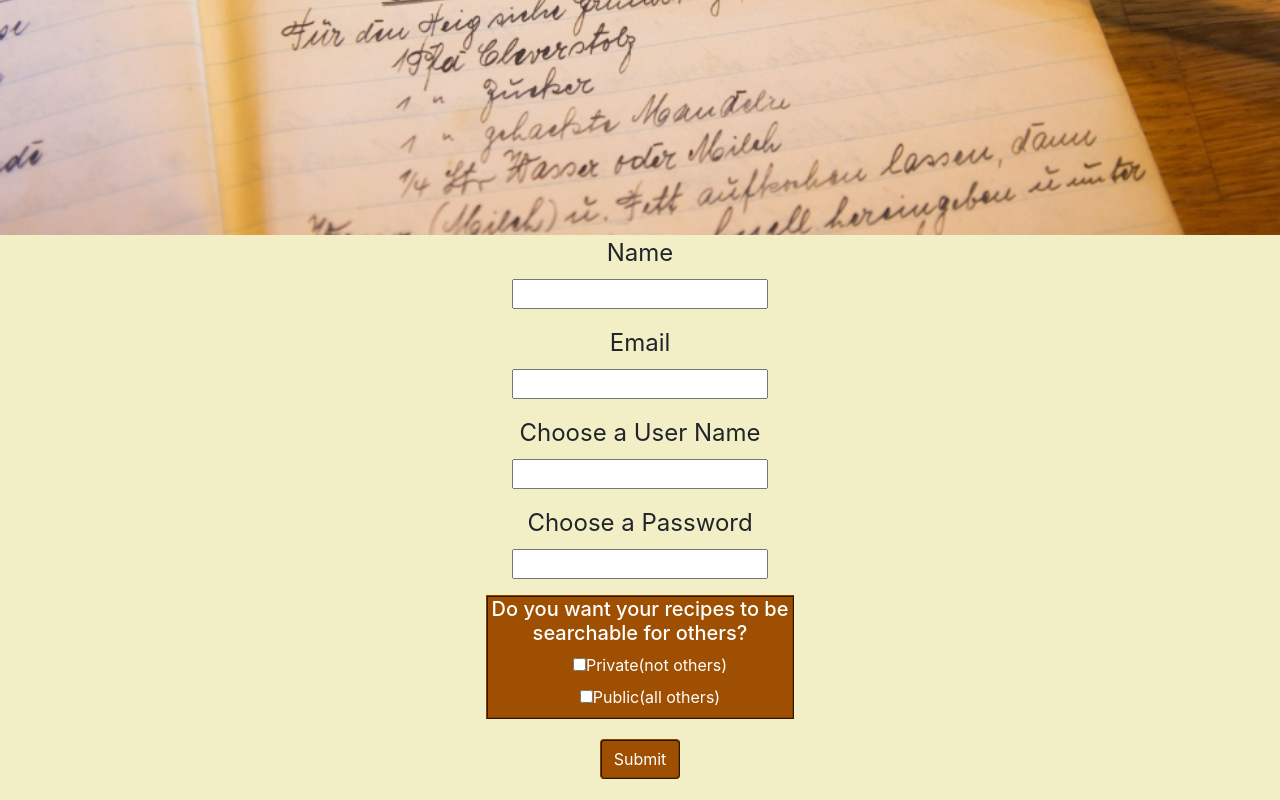
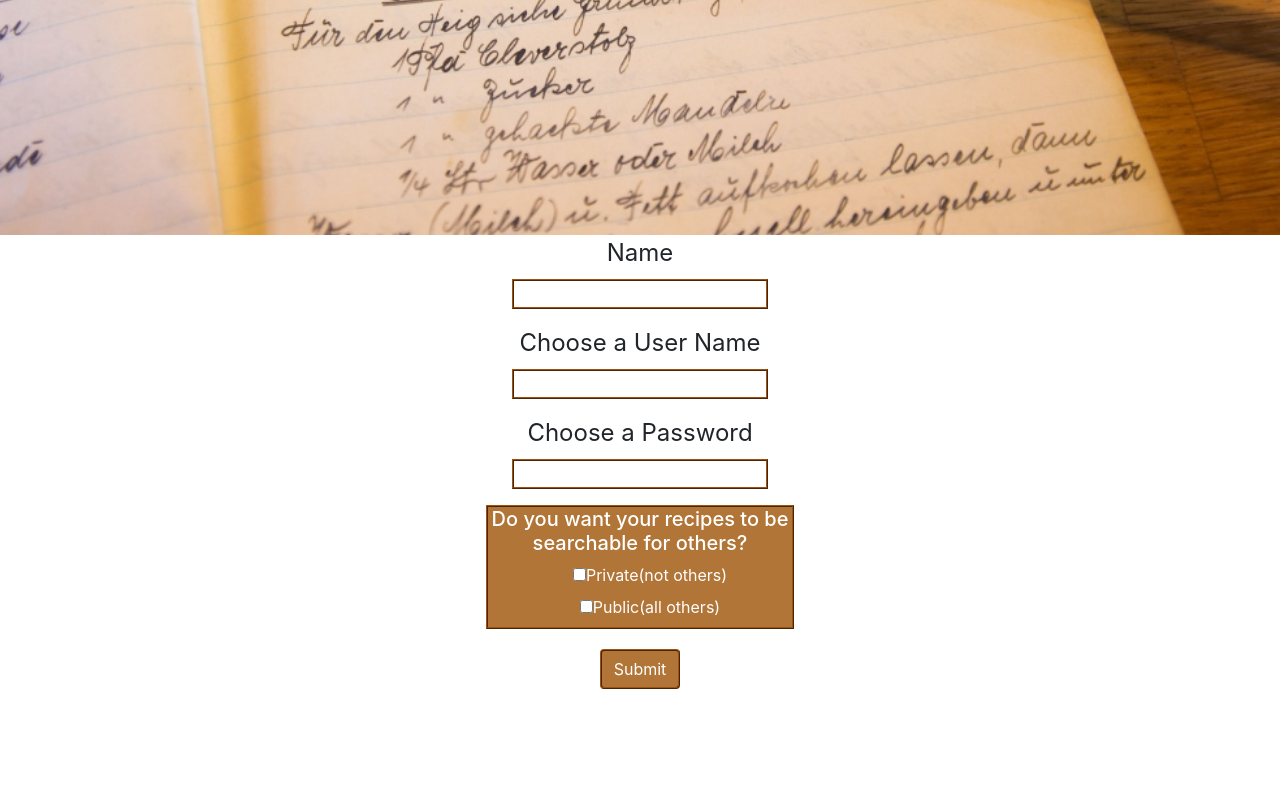
Before and after one commit to BW-Secret-Recipes-2-Krisda/front-end, a React (Create React App) app in the folder recipes/signup/: page /signup in a window 1280 px wide. Shown: the part 421-1221 px from the top of the page. After the commit the page ends 1131 px from the top, so only its background shows below. Built offline with nearby package versions, Linux system fonts and the light colour scheme.

Commit message:
removed Email field as needed

```diff
--- a/recipes/signup/src/SignUp.js
+++ b/recipes/signup/src/SignUp.js
@@ -11,8 +11,8 @@ const SignUp = () => {
     const toggleNavbar = () => setCollapsed(!collapsed);
 
     return (
-        <div style={{ background: 'rgb(242, 239, 199)' }}>
-            <Navbar style={{ background: 'rgb(130, 65, 1)', color: 'white' }} light>
+        <div style={{ background: '#ebcd4' }}>
+            <Navbar style={{ background: '#b17537', color: 'white' }} light>
                 <NavbarBrand href="/" style={{ color: 'white' }}>
                     <h1>
                         Secret Family Recipes Sign Up
@@ -38,29 +38,23 @@ const SignUp = () => {
             <Form style={{ width: '80%', margin: '0 auto', textAlign: 'center' }}>
                 <FormGroup>
                     <legend>Name</legend>
-                    <input
+                    <input style={{ border: '2px ridge #9e5110' }}
                         type='name'
                         name='name' />
                 </FormGroup>
                 <FormGroup>
-                    <legend>Email</legend>
-                    <input
-                        type='email'
-                        name='email' />
-                </FormGroup>
-                <FormGroup>
                     <legend>Choose a User Name</legend>
-                    <input
+                    <input style={{ border: '2px ridge #9e5110' }}
                         type='text'
                         name='username' />
                 </FormGroup>
                 <FormGroup>
                     <legend>Choose a Password</legend>
-                    <input
+                    <input style={{ border: '2px ridge #9e5110' }}
                         type='password'
                         name='password' />
                 </FormGroup>
-                <div style={{ width: '30%', margin: '0 auto', border: '2px ridge rgb(130, 65, 1)', background: 'rgb(158, 79, 2)', color: 'white' }}>
+                <div style={{ width: '30%', margin: '0 auto', border: '2px ridge #9e5110', background: '#b17537', color: 'white' }}>
                     <h5>Do you want your recipes to be searchable for others?</h5>
                     <FormGroup check>
                         <label check>
@@ -81,7 +75,7 @@ const SignUp = () => {
                     </label>
                     </FormGroup>
                 </div>
-                <Button style={{ color: 'white', background: 'rgb(158, 79, 2)', border: '2px ridge rgb(130, 65, 1)', margin: '2%' }}>Submit</Button>
+                <Button style={{ color: 'white', background: '#b17537', border: '2px ridge #9e5110', margin: '2%' }}>Submit</Button>
             </Form>
         </div>
     )
```
